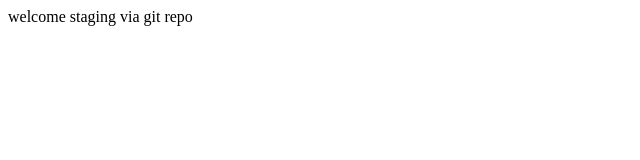
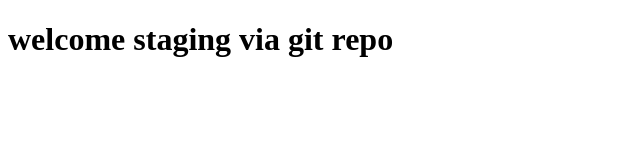
Before and after one commit to AR-Dhana/staging_git_repo, a plain HTML site: page index.html in a window 1280 px wide. Shown: the whole page, without its empty margins (0-640 px from the left). Drawn offline with Linux system fonts and the light colour scheme.

Commit message:
sample chage

```diff
--- a/index.html
+++ b/index.html
@@ -8,7 +8,9 @@
 </head>
 
 <body>
-    welcome staging via git repo
+    <h1>
+        welcome staging via git repo
+    </h1>
 </body>
 
 </html>
```
